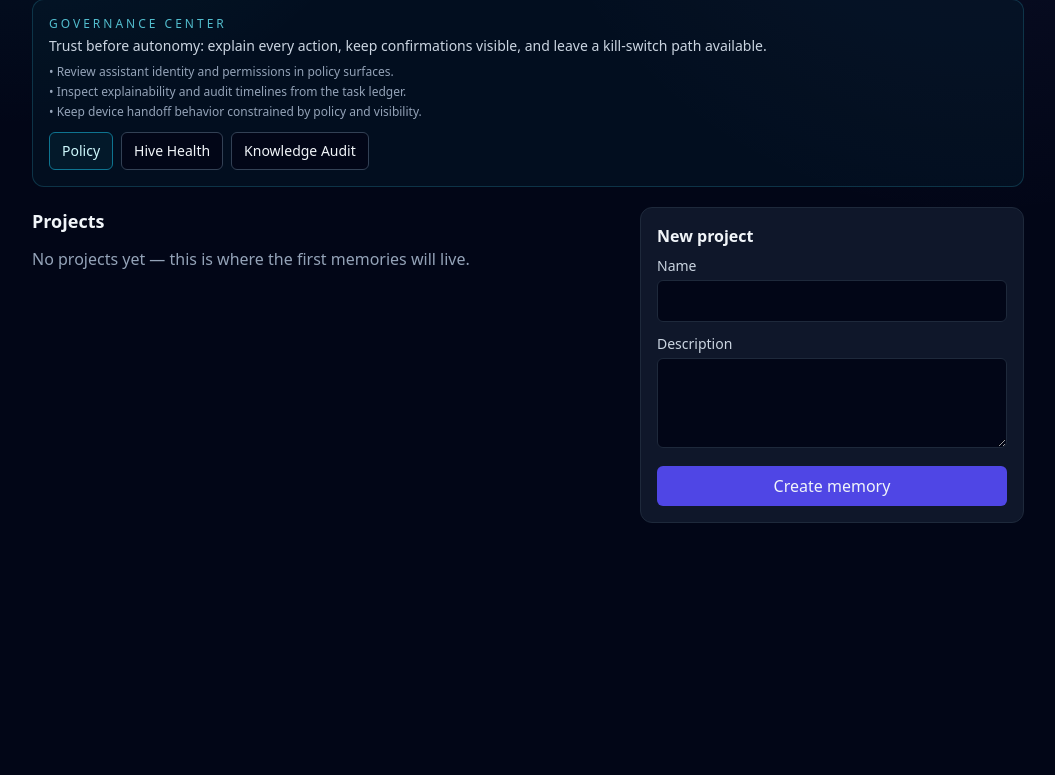
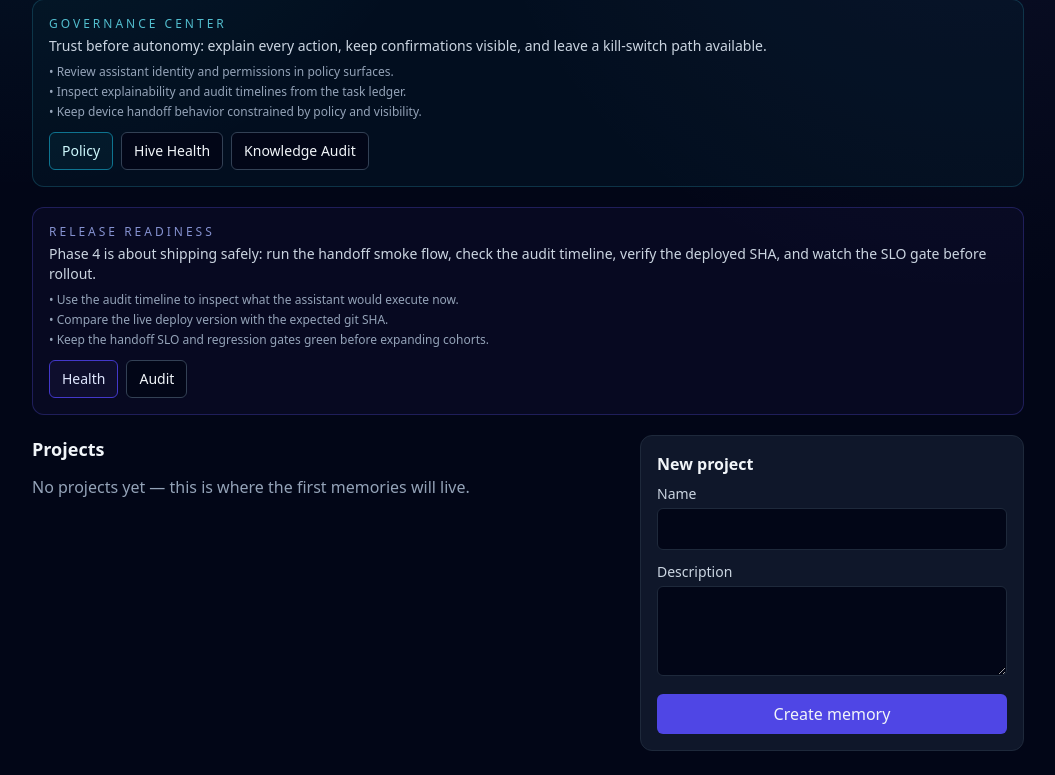
Before and after one commit to chizoalban2003-beep/Mycelium, a FastAPI app: template templates/projects.html in a window 1280 px wide. Shown: the part 393-1168 px from the top of the page, without its empty margins (112-1167 px from the left). Before the commit the page ends 916 px from the top, so only its background shows below. Run offline with FastAPI, Linux system fonts and the light colour scheme; the template is opened without the code that fills it, so the values that code supplies are empty; some libraries are stand-ins or nearby versions.

Commit message:
Polish release readiness surfaces

```diff
--- a/templates/hive_health.html
+++ b/templates/hive_health.html
@@ -34,6 +34,9 @@
   <div id="healthMeta" class="text-xs text-slate-400 mt-3"></div>
   <div class="mt-2 rounded border border-fuchsia-900/40 bg-fuchsia-950/20 px-3 py-2 text-xs text-fuchsia-100">
     Broadcast impact and validation are only meaningful when local learning stays auditable and reversible.
+  </div>
+  <div class="mt-2 rounded border border-indigo-900/40 bg-indigo-950/20 px-3 py-2 text-xs text-indigo-100">
+    Release readiness lives here too: compare the live deploy version, inspect the audit timeline, and keep the handoff SLO healthy before opening the next cohort.
   </div>
 
   <div class="grid grid-cols-1 md:grid-cols-2 gap-4 mt-4">
--- a/templates/projects.html
+++ b/templates/projects.html
@@ -64,6 +64,24 @@
     </div>
   </div>
 
+  <div class="mb-5 rounded-xl border border-indigo-900/60 bg-indigo-950/20 p-4">
+    <div class="flex flex-wrap items-start justify-between gap-3">
+      <div>
+        <div class="text-xs uppercase tracking-[0.25em] text-indigo-300/80">Release readiness</div>
+        <div class="mt-1 text-sm text-slate-300">Phase 4 is about shipping safely: run the handoff smoke flow, check the audit timeline, verify the deployed SHA, and watch the SLO gate before rollout.</div>
+        <ul class="mt-2 space-y-1 text-xs text-slate-400">
+          <li>• Use the audit timeline to inspect what the assistant would execute now.</li>
+          <li>• Compare the live deploy version with the expected git SHA.</li>
+          <li>• Keep the handoff SLO and regression gates green before expanding cohorts.</li>
+        </ul>
+      </div>
+      <div class="flex flex-wrap gap-2">
+        <a href="/hive/health" class="inline-flex items-center rounded-md border border-indigo-700 bg-indigo-950/30 hover:bg-indigo-900/40 px-3 py-2 text-sm font-medium text-indigo-100">Health</a>
+        <a href="/knowledge" class="inline-flex items-center rounded-md border border-slate-700 bg-slate-950 hover:bg-slate-800 px-3 py-2 text-sm font-medium text-slate-100">Audit</a>
+      </div>
+    </div>
+  </div>
+
   <div class="flex items-start justify-between gap-6">
     <div class="flex-1">
       <h1 class="text-lg font-semibold mb-3">Projects</h1>
```
Also changed, not shown: docs/saas_deployment.md (+1 -0 lines).
